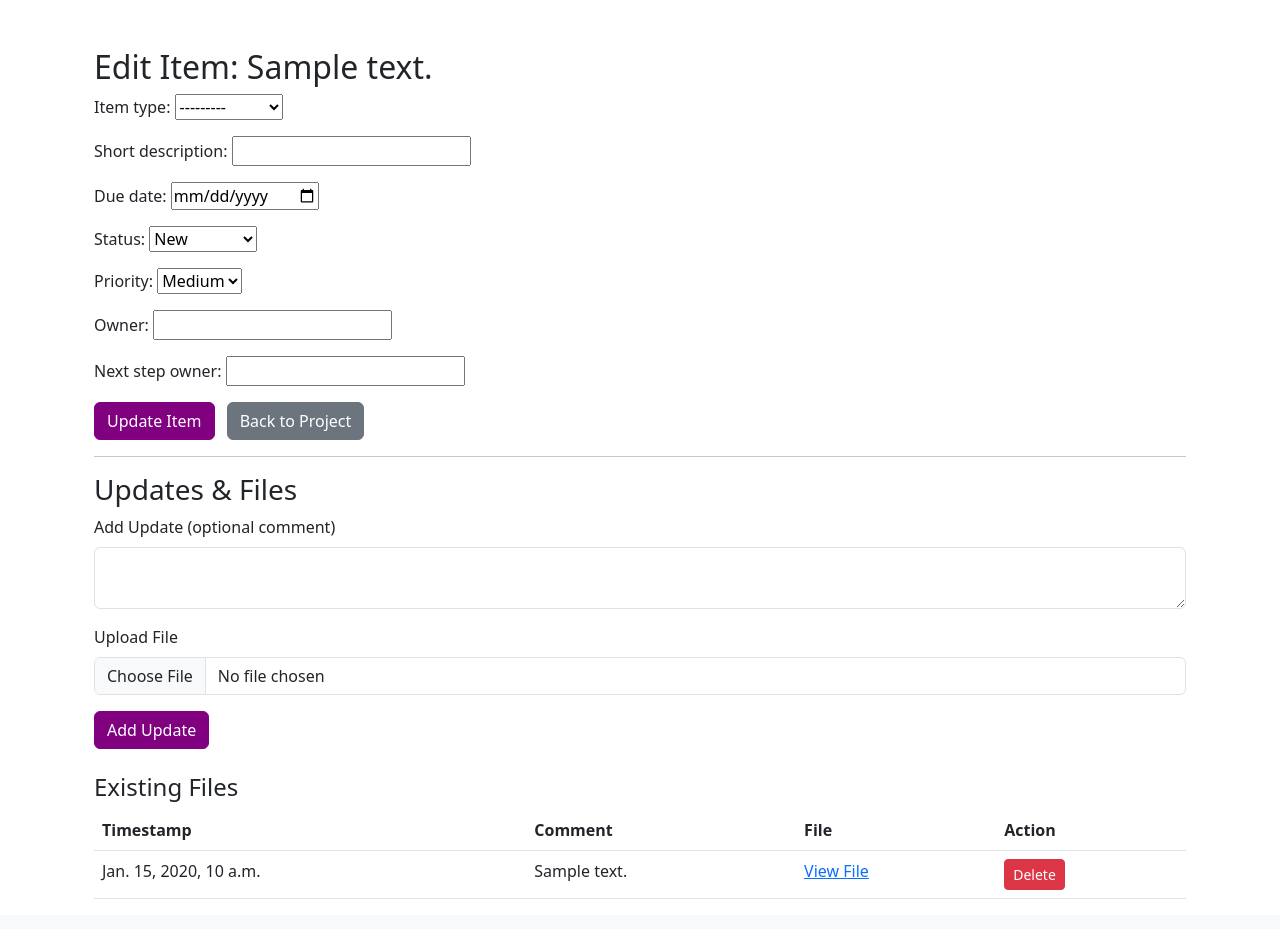
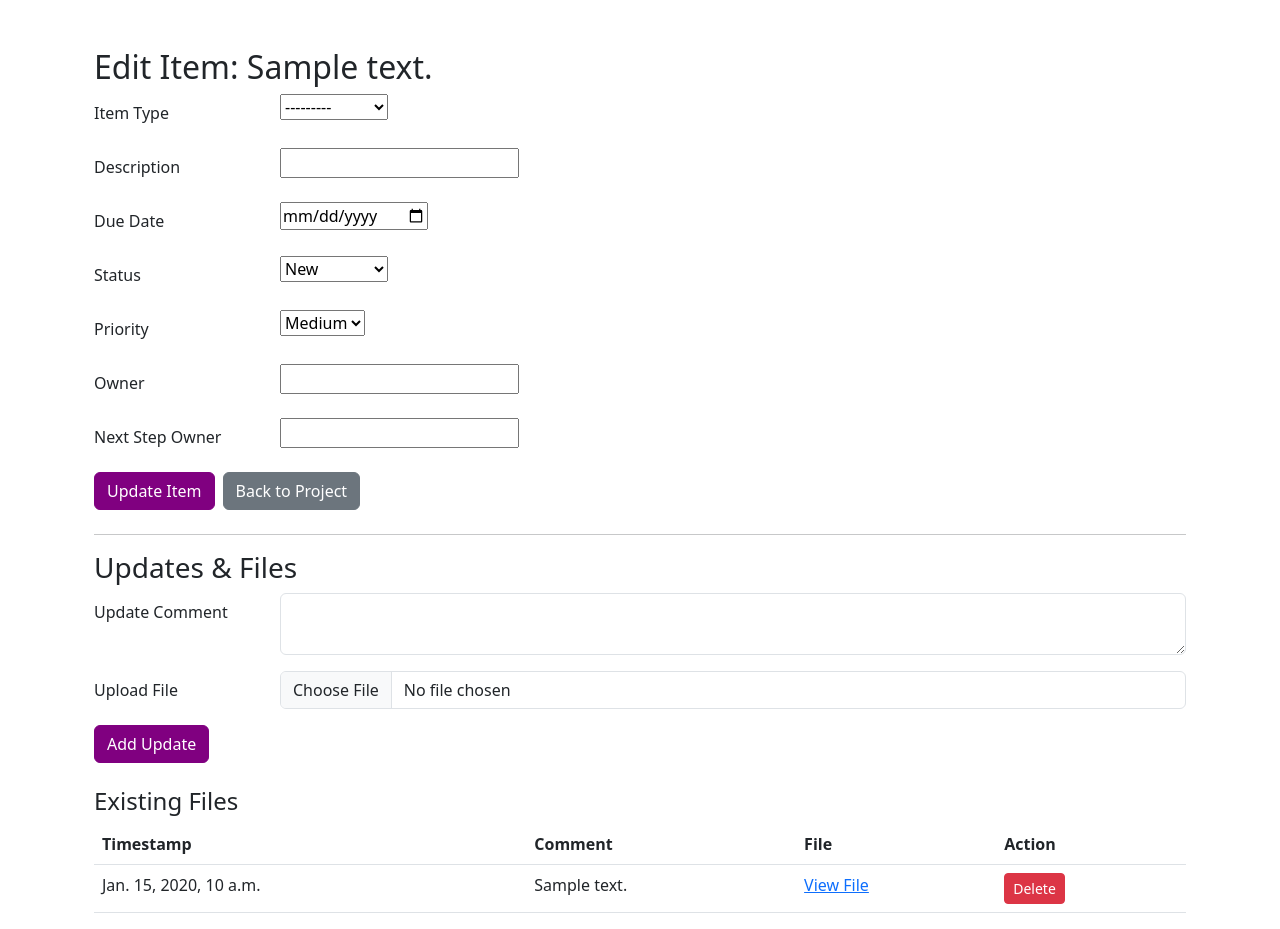
Before and after one commit to djalillounis/projectmanager, a Django app: template core/templates/item_edit.html in a window 1280 px wide. Shown: the part 56-985 px from the top of the page. Before the commit the page ends 955 px from the top, so only its background shows below. Run offline with Django 4.2, Linux system fonts and the light colour scheme; tables that the repository leaves empty hold one stand-in row (values such as "Sample post"); the template is opened without the code that fills it: values that come from a table or form of the project are taken from there, most other values are stand-ins (such as "Sample title", 1, 10 or a date in 2020); data that the repository does not hold is empty.

Commit message:
Updatinh the item edit

```diff
--- a/core/templates/item_edit.html
+++ b/core/templates/item_edit.html
@@ -6,11 +6,54 @@
     <h2>Edit Item: {{ item.short_description }}</h2>
 
     <!-- Main Item Edit Form -->
-    <form method="post">
+    <form method="post" class="mb-4">
         {% csrf_token %}
-        {{ form.as_p }}
-        <button type="submit" class="btn btn-primary">Update Item</button>
-        <a href="{% url 'project_detail' item.project.id %}" class="btn btn-secondary ms-2">Back to Project</a>
+        <div class="row mb-3">
+            <label for="id_item_type" class="col-sm-2 col-form-label">Item Type</label>
+            <div class="col-sm-10">
+                {{ form.item_type }}
+            </div>
+        </div>
+        <div class="row mb-3">
+            <label for="id_short_description" class="col-sm-2 col-form-label">Description</label>
+            <div class="col-sm-10">
+                {{ form.short_description }}
+            </div>
+        </div>
+        <div class="row mb-3">
+            <label for="id_due_date" class="col-sm-2 col-form-label">Due Date</label>
+            <div class="col-sm-10">
+                {{ form.due_date }}
+            </div>
+        </div>
+        <div class="row mb-3">
+            <label for="id_status" class="col-sm-2 col-form-label">Status</label>
+            <div class="col-sm-10">
+                {{ form.status }}
+            </div>
+        </div>
+        <div class="row mb-3">
+            <label for="id_priority" class="col-sm-2 col-form-label">Priority</label>
+            <div class="col-sm-10">
+                {{ form.priority }}
+            </div>
+        </div>
+        <div class="row mb-3">
+            <label for="id_owner" class="col-sm-2 col-form-label">Owner</label>
+            <div class="col-sm-10">
+                {{ form.owner }}
+            </div>
+        </div>
+        <div class="row mb-3">
+            <label for="id_next_step_owner" class="col-sm-2 col-form-label">Next Step Owner</label>
+            <div class="col-sm-10">
+                {{ form.next_step_owner }}
+            </div>
+        </div>
+        <div class="d-flex justify-content-start">
+            <button type="submit" class="btn btn-primary">Update Item</button>
+            <a href="{% url 'project_detail' item.project.id %}" class="btn btn-secondary ms-2">Back to Project</a>
+        </div>
     </form>
 
     <hr>
@@ -23,13 +66,17 @@
         {% csrf_token %}
         <!-- Hidden field to differentiate update form submission -->
         <input type="hidden" name="update_form" value="1">
-        <div class="mb-3">
-            <label for="update_comment" class="form-label">Add Update (optional comment)</label>
-            <textarea name="update_comment" id="update_comment" class="form-control" rows="2"></textarea>
+        <div class="row mb-3">
+            <label for="update_comment" class="col-sm-2 col-form-label">Update Comment</label>
+            <div class="col-sm-10">
+                <textarea name="update_comment" id="update_comment" class="form-control" rows="2"></textarea>
+            </div>
         </div>
-        <div class="mb-3">
-            <label for="update_file" class="form-label">Upload File</label>
-            <input type="file" name="update_file" id="update_file" class="form-control">
+        <div class="row mb-3">
+            <label for="update_file" class="col-sm-2 col-form-label">Upload File</label>
+            <div class="col-sm-10">
+                <input type="file" name="update_file" id="update_file" class="form-control">
+            </div>
         </div>
         <button type="submit" class="btn btn-primary">Add Update</button>
     </form>
@@ -62,8 +109,8 @@
         </tbody>
     </table>
     {% else %}
-    <div>
-        <span>0</span>
+    <div class="d-flex align-items-center">
+        <span class="me-2">0</span>
         <a href="#" class="btn btn-primary" onclick="document.getElementById('update_file').click(); return false;">+</a>
     </div>
     {% endif %}
```
Also changed, not shown: core/views.py (+4 -6 lines).
